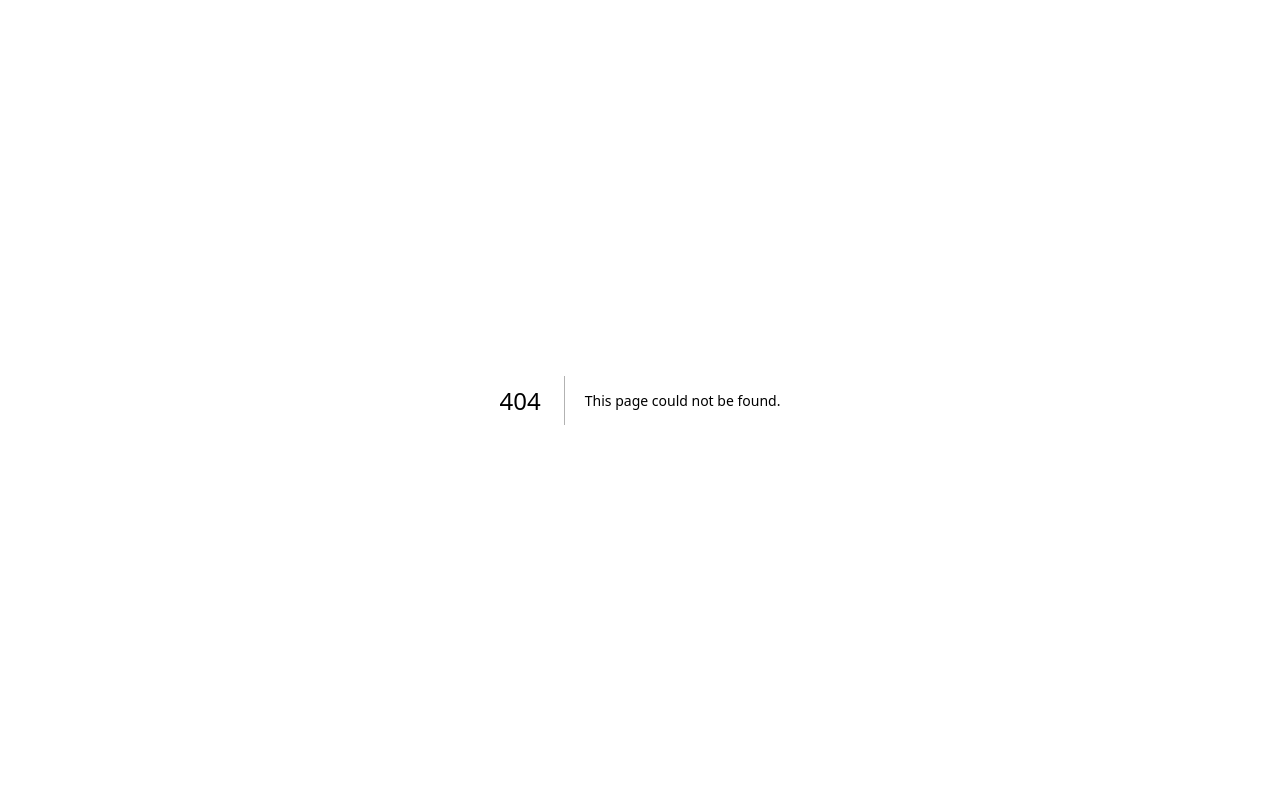
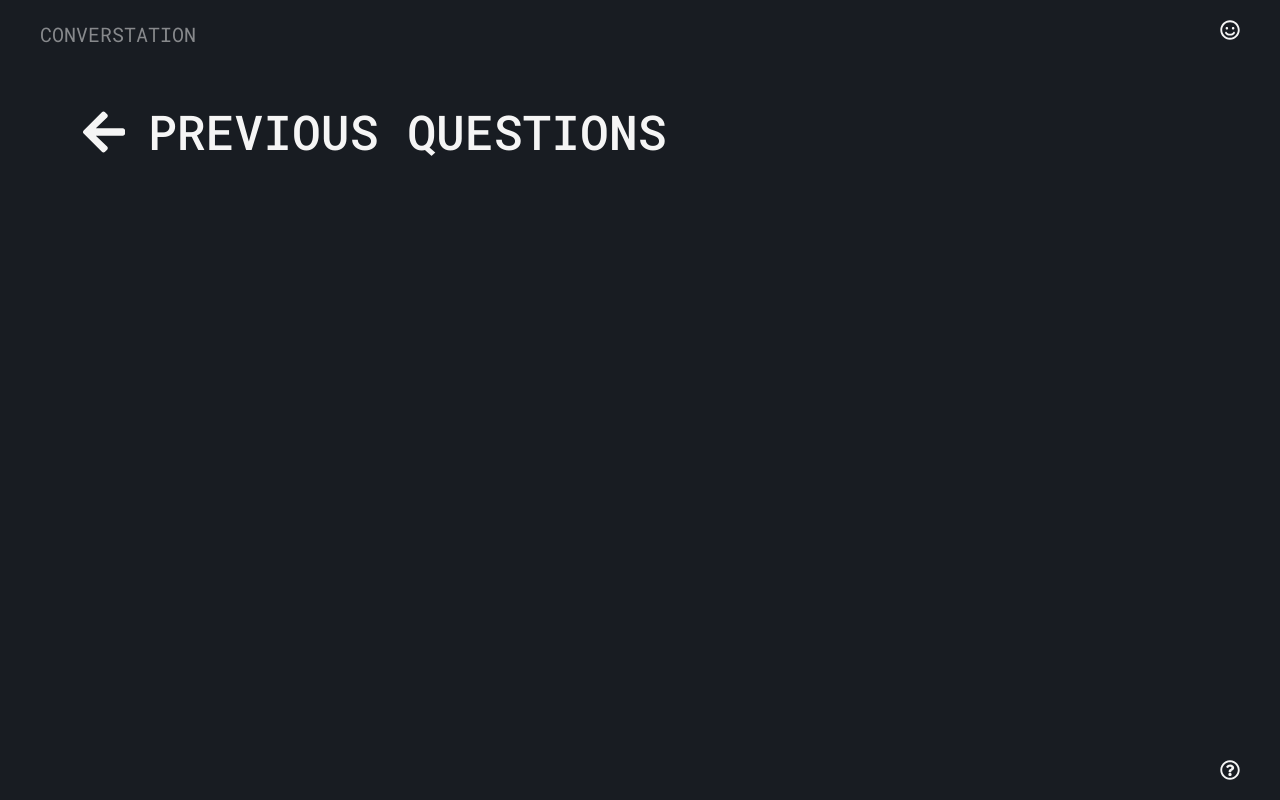
Before and after one commit to vibbyg/converstation, a Next.js app: page /game/history in a window 1280 px wide. Before the commit this address had no page. Built offline with nearby package versions, Linux system fonts and the light colour scheme.

Commit message:
initialize history page

```diff
--- /dev/null
+++ b/src/app/game/history/page.tsx
@@ -0,0 +1,9 @@
+import { NavHeader } from "@/app/common/component/navheader"
+
+export default function PromptsHistory() {
+    return (
+        <div className="flex flex-col py-10 px-20 gap-5">
+            <NavHeader path="/game" text="PREVIOUS QUESTIONS"/>
+        </div>
+    )
+}
```
